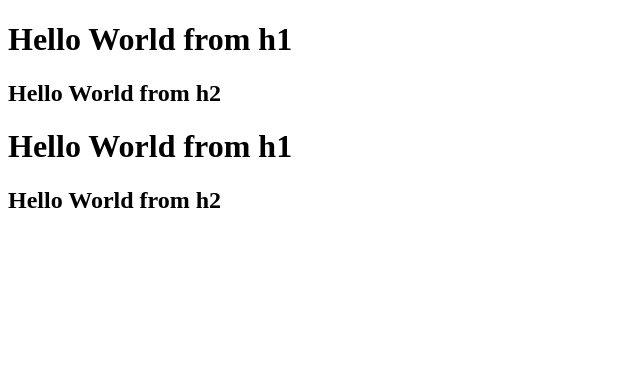
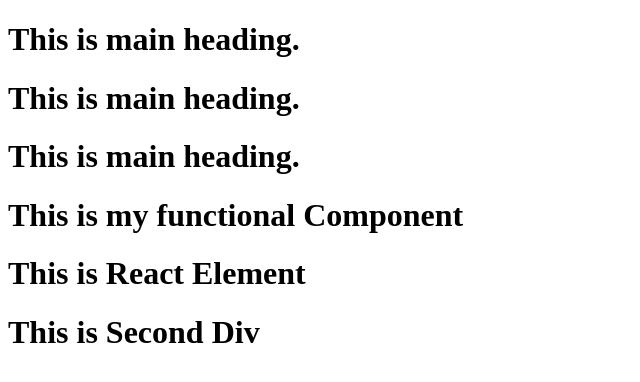
Before and after one commit to ImShobhitPundir/Namaste-React, a React (Vite) app: page / in a window 1280 px wide. Shown: the top 382 px of the page, without its empty margins (0-640 px from the left). Built offline with nearby package versions, Linux system fonts and the light colour scheme.

Commit message:
Chapter 3

```diff
--- a/App.js
+++ b/App.js
@@ -1,42 +1,37 @@
-import React from 'react';
-import ReactDOM from 'react-dom/client';
+import React from "react";
+import ReactDOM from "react-dom/client";
 
-const parent = React.createElement(
-    "div",
-    {id:'parent'},
-    [React.createElement(
-        "div",
-        {id:'child1'},
-         [
-            React.createElement(
-            "h1",
-            {},
-            "Hello World from h1"
-            ),
-            React.createElement(
-                "h2",
-                {},
-                "Hello World from h2"
-                )
-         ]
-        ),
-        React.createElement(
-            "div",
-            {id:'child2'},
-             [
-                React.createElement(
-                "h1",
-                {},
-                "Hello World from h1"
-                ),
-                React.createElement(
-                    "h2",
-                    {},
-                    "Hello World from h2"
-                    )
-             ]
-            )]
-    );
+// Reach Element
+const heading = <h1> This is React Element</h1>;
+
+// React Component
+const Heading = () => {
+  return <h1> This is main heading.</h1>;
+};
+
+/*
+const HeadingComponent = () => {
+    return <h1> This is my Component </h1>
+}
+*/
+// const HeadingComponent = () => <h1> This is my Component </h1>
+
+const HeadingComponent = () => (
+  // <React.Fragment>
+  <>
+    <div className="head">
+      <Heading />
+      <Heading> </Heading>
+      {Heading()}
+      <h1> This is my functional Component </h1>
+    </div>
+    <div className="head">
+        {heading}
+      <h1> This is Second Div</h1>
+    </div>
+  </>
+);
+
 // console.log(parent);
-const root = ReactDOM.createRoot(document.getElementById('root'));
-root.render(parent);
+const root = ReactDOM.createRoot(document.getElementById("root"));
+root.render(<HeadingComponent />);
--- a/package.json
+++ b/package.json
@@ -3,7 +3,9 @@
   "version": "1.0.0",
   "description": "This is writen by Shobhit Rana",
   "scripts": {
-    "test": "jest"
+    "test": "jest",
+    "start": "parcel index.html",
+    "build": "parcel build index.html"
   },
   "repository": {
     "type": "git",
```
